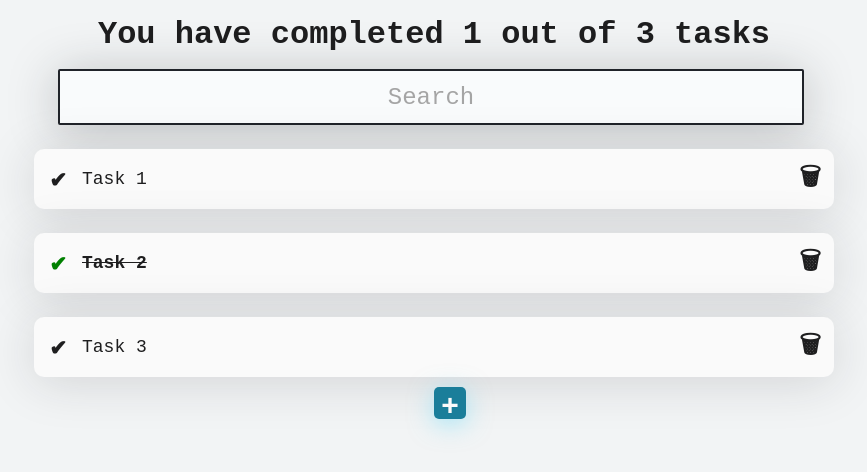
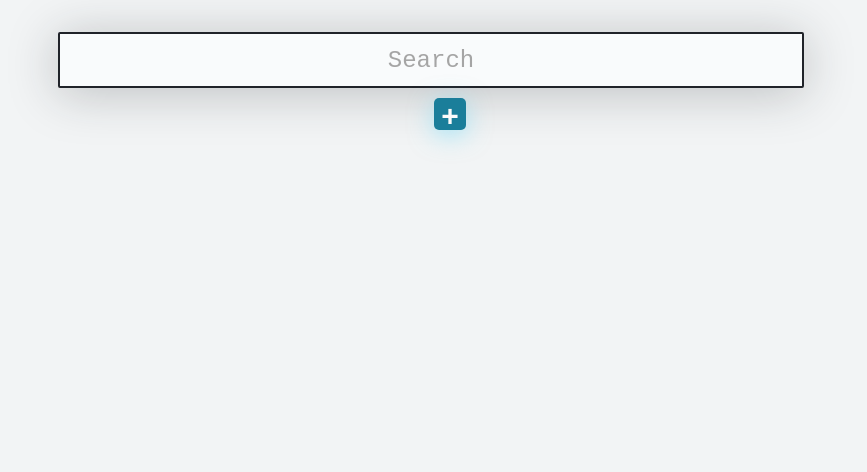
Before and after one commit to TonySauceda/react-todo-list, a React (Create React App) app: page / in a window 1280 px wide. Shown: the top 472 px of the page, without its empty margins (206-1073 px from the left). Built offline with nearby package versions, Linux system fonts and the light colour scheme.

Commit message:
Add localStorage custom hook

```diff
--- a/src/App.js
+++ b/src/App.js
@@ -3,18 +3,12 @@ import { Counter } from './components/Counter'
 import { Search } from './components/Search'
 import { List } from './components/List'
 import { AddTaskButton } from './components/AddTaskButton'
+import { useLocalStorage } from './hooks/useLocalStorage'
 import './App.css'
 
-const testTasks = [
-	{ text: 'Task 1', completed: false },
-	{ text: 'Task 2', completed: true },
-	{ text: 'Task 3', completed: false },
-]
-
 function App() {
-	const [tasks, setTasks] = React.useState(testTasks)
 	const [searchValue, setSearchValue] = React.useState('')
-
+	const [tasks, setTasks] = useLocalStorage('TODO_LIST_V1', [])
 	const completedTasks = tasks.filter((t) => t.completed).length
 	const totalTasks = tasks.length
 
@@ -33,7 +27,7 @@ function App() {
 		const taskIndex = tasks.findIndex((t) => t.text === text)
 		if (taskIndex >= 0) {
 			const newTasks = [...tasks]
-			newTasks[taskIndex].completed = true
+			newTasks[taskIndex].completed = !newTasks[taskIndex].completed
 			setTasks(newTasks)
 		}
 	}
--- /dev/null
+++ b/src/hooks/useLocalStorage.js
@@ -0,0 +1,25 @@
+import React from 'react'
+
+function useLocalStorage(localStorageKey, initialValue) {
+	const localStorageItem = localStorage.getItem(localStorageKey)
+	let parsedItems
+
+	if (!localStorageItem) {
+		localStorage.setItem(localStorageKey, JSON.stringify(initialValue))
+		parsedItems = initialValue
+	} else {
+		parsedItems = JSON.parse(localStorageItem)
+	}
+
+	const [item, setItem] = React.useState(parsedItems)
+
+	const saveLocalStorage = (newItem) => {
+		const stringItem = JSON.stringify(newItem)
+		localStorage.setItem(localStorageKey, stringItem)
+		setItem(newItem)
+	}
+
+	return [item, saveLocalStorage]
+}
+
+export { useLocalStorage }
```
